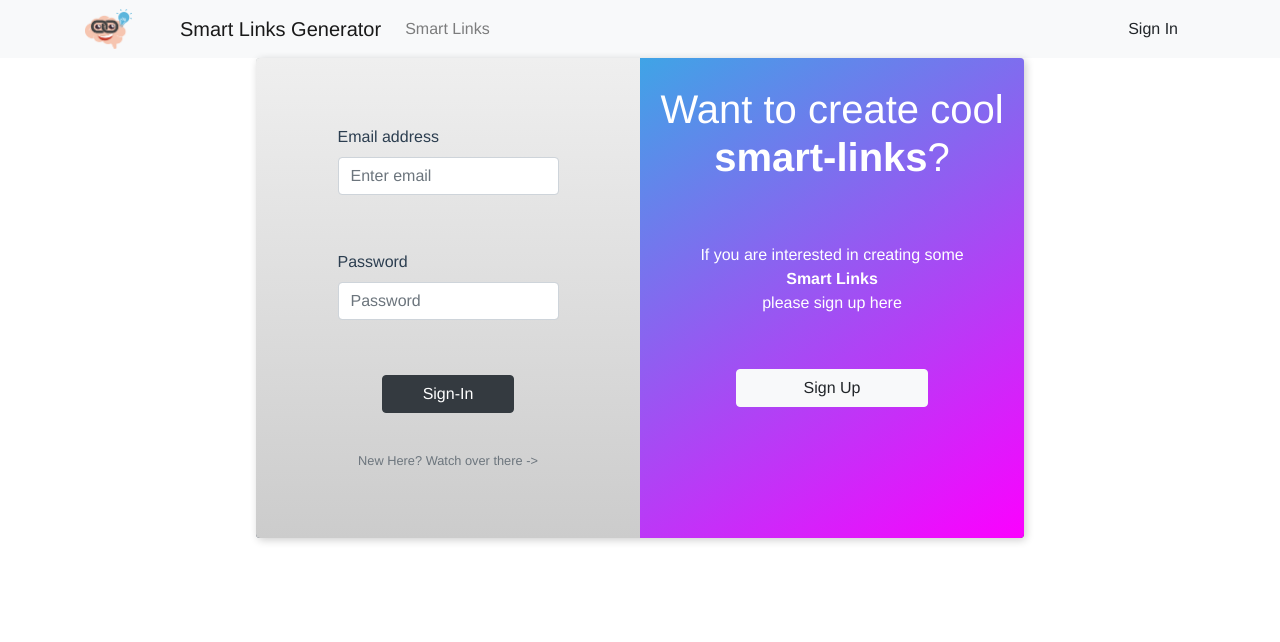
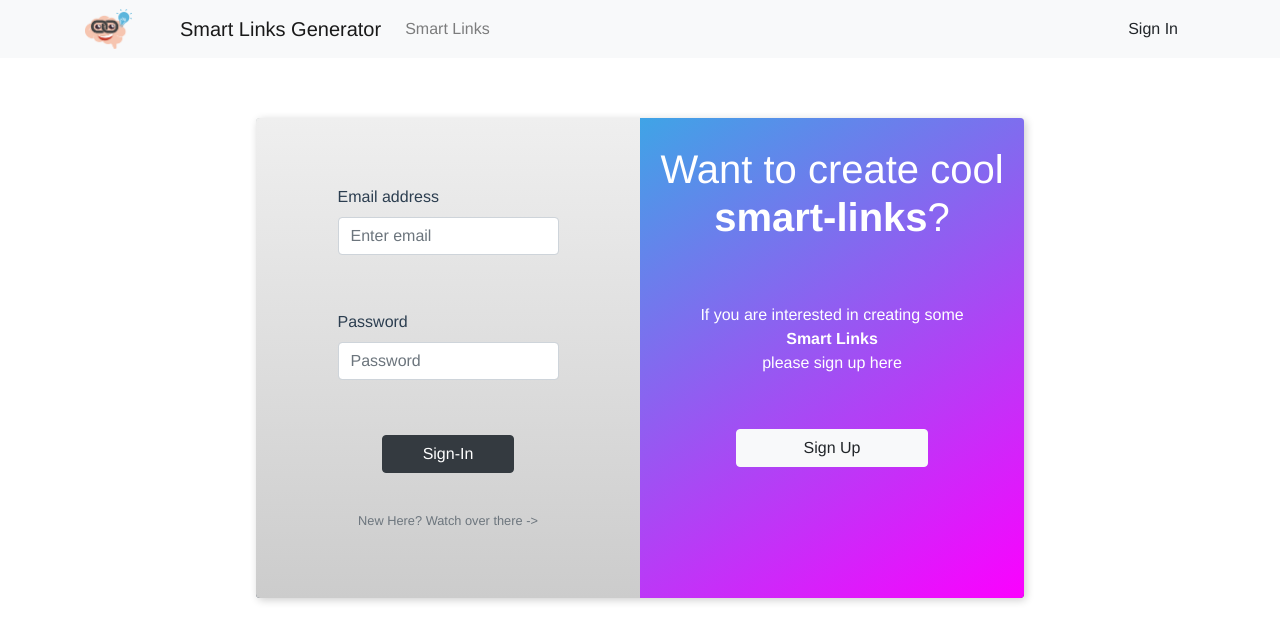
Before and after one commit to rsmml/smart-links-frontend, a Vue app in the folder smart-links-front-end/: page /generator in a window 1280 px wide. Shown: the top 642 px of the page. Built offline with nearby package versions, Linux system fonts and the light colour scheme.

Commit message:
text validations fixed

```diff
--- a/smart-links-front-end/src/components/SignIn.vue
+++ b/smart-links-front-end/src/components/SignIn.vue
@@ -1,5 +1,5 @@
 <template>
-  <div>
+  <div style="margin-top: 60px;">
     <div class="container px-0" :class="{'sign-up-active' : signUp}">
       <div class="overlay-container p-0">
         <div class="row overlay mx-0">
@@ -208,6 +208,7 @@ export default {
   }
   small.text-danger {
     position: absolute;
+    margin-top: 20px;
   }
   div.invalid-feedback {
     position: absolute;
```
